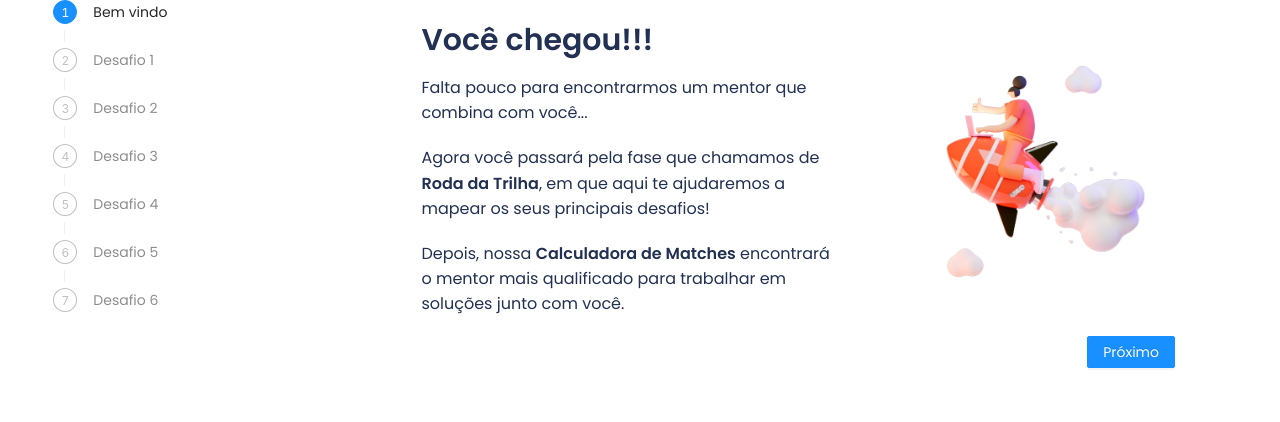
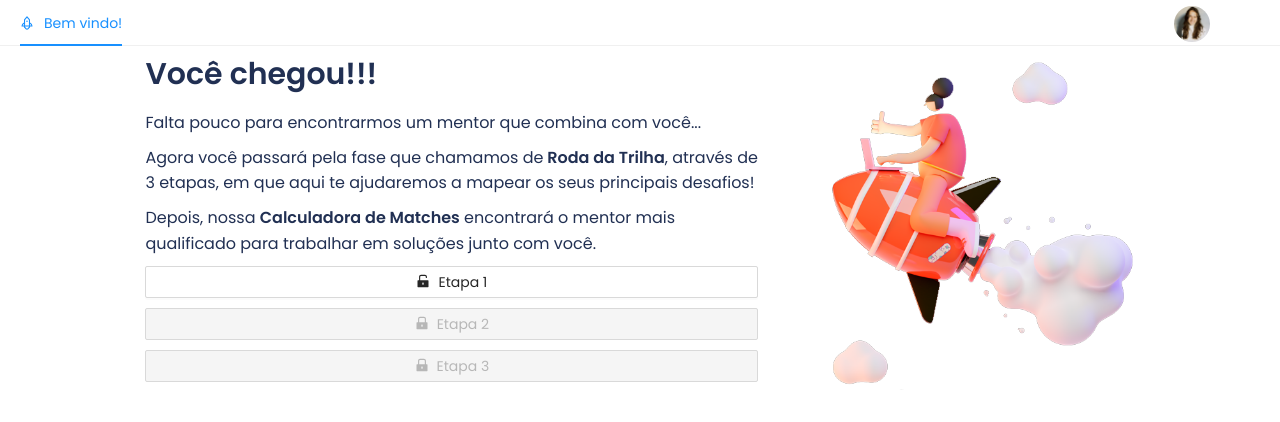
Before and after one commit to gabrdgs/plataforma-next-test, a Next.js app: page /assessment-seed in a window 1280 px wide. Shown: the top 422 px of the page. Built offline with nearby package versions, Linux system fonts and the light colour scheme.

Commit message:
update assessment seed

```diff
--- /dev/null
+++ b/src/views/AssessmentPage/Seed/FirstWheel.jsx
@@ -0,0 +1,130 @@
+import React, { Fragment, useState } from 'react';
+import { Steps, Button, message, Col, Row, Space } from 'antd';
+
+import StepAssessment from './StepAssessment';
+
+const { Step } = Steps;
+
+const contentAssessment = [
+  {
+    title: 'Moradia',
+    subtitle: 'Com base no nível neutro, como você avalia o local em que você vive?',
+    neutral:
+      'Entendo a influência do lar sobre mim e considero que moro em  um ambiente com condições de higiene e privacidade onde posso descansar,  e me sinto seguro em relação às pessoas com quem convivo dentro de casa.',
+    gif: 'https://media.giphy.com/media/5xtDarqCp0eomZaFJW8/giphy.gif',
+  },
+  {
+    title: 'Alimentação',
+    subtitle: 'Com base no nível neutro, como você avalia a sua alimentação?',
+    neutral:
+      'Sei a importância de uma boa alimentação como fonte de  energia para o melhor funcionamento do meu corpo e mente. Com os recursos  que tenho, faço refeições de qualidade nutricional suficiente.',
+    gif: 'https://media.giphy.com/media/jKaFXbKyZFja0/giphy.gif',
+  },
+  {
+    title: 'Gestão de Rotina',
+    subtitle: 'Com base no nível neutro, como você avalia sua gestão de rotina?',
+    neutral:
+      'Sei que existem mais oportunidades à minha disposição do que  tempo disponível, entendo o básico da minha hierarquia de necessidades e  tento aplicar o conceito de gestão de agenda semanal e rotina, e, assim,  tenho tempo para honrar minimamente os compromissos que assumi, sem  prejudicar minha saúde ou relacionamentos.',
+    gif: 'https://media.giphy.com/media/xTiTnxCaP0qE2XYalO/giphy.gif',
+  },
+  {
+    title: 'Pertencimento',
+    subtitle:
+      'Com base no nível neutro, como você avalia a sua sensação de pertencimento no núcleo familiar?',
+    neutral:
+      'Sei a importância de uma boa alimentação como fonte de  energia para o melhor funcionamento do meu corpo e mente. Com os recursos  que tenho, faço refeições de qualidade nutricional suficiente.',
+    gif: 'https://media.giphy.com/media/xT5LMXR7iA0mSSxOBG/giphy.gif',
+  },
+  {
+    title: 'Atividade Física',
+    subtitle: 'Com base no nível neutro, como você avalia a sua prática de exercícios físicos?',
+    neutral:
+      'Sei a importância da prática de exercícios físicos como fonte de energia para o melhor funcionamento do meu corpo e mente e tento os praticar pelo menos 3 vezes na semana.',
+    gif: 'https://media.giphy.com/media/3oriNZoNvn73MZaFYk/giphy.gif',
+  },
+  {
+    title: 'Descanso',
+    subtitle: 'Com base no nível neutro, como você avalia a qualidade do seu descanso?',
+    neutral:
+      'Sei que o sono e o descanso estão diretamente relacionados com minha  capacidade de aprendizado, meu nível de ansiedade e meu equilíbrio físico e mental. Dessa forma, reservo e priorizo momentos de descanso e sono suficientes para minha recuperação na maior parte do mês.',
+    gif: 'https://media.giphy.com/media/Jap1tdjahS0rm/giphy.gif',
+  },
+];
+
+const FirstWheel = (props) => {
+  const [current, setCurrent] = useState(0);
+
+  const next = () => {
+    setCurrent(current + 1);
+  };
+  const prev = () => {
+    setCurrent(current - 1);
+  };
+  const steps = [
+    {
+      title: contentAssessment[0].title,
+      content: <StepAssessment content={contentAssessment[0]} />,
+    },
+    {
+      title: contentAssessment[1].title,
+      content: <StepAssessment content={contentAssessment[1]} />,
+    },
+    {
+      title: contentAssessment[2].title,
+      content: <StepAssessment content={contentAssessment[2]} />,
+    },
+    {
+      title: contentAssessment[3].title,
+      content: <StepAssessment content={contentAssessment[3]} />,
+    },
+    {
+      title: contentAssessment[4].title,
+      content: <StepAssessment content={contentAssessment[4]} />,
+    },
+    {
+      title: contentAssessment[5].title,
+      content: <StepAssessment content={contentAssessment[5]} />,
+    },
+  ];
+
+  return (
+    <Fragment>
+      <Row align="middle" justify="center">
+        <Col xs={{ span: 1 }} sm={{ span: 6 }} md={{ span: 6 }} xl={{ span: 4 }}>
+          <Steps current={current} size="small" direction="vertical">
+            {steps.map((item) => (
+              <Step key={item.title} title={item.title} />
+            ))}
+          </Steps>
+        </Col>
+        <Col offset={1} xs={{ span: 20 }} sm={{ span: 16 }}>
+          <div className="steps-content">{steps[current].content}</div>
+        </Col>
+      </Row>
+      <div className="steps-buttons">
+        <Row justify="end" align="middle">
+          <Space size={5}>
+            {current < contentAssessment.length - 1 && (
+              <Button type="primary" onClick={() => next()}>
+                Próximo
+              </Button>
+            )}
+            {current > 0 && <Button onClick={() => prev()}>Anterior</Button>}
+            {current === contentAssessment.length - 1 && (
+              <Button
+                type="primary"
+                onClick={() => {
+                  message.success('Etapa 1 concluída com sucesso!');
+                  props.onClick(0);
+                }}
+              >
+                Enviar
+              </Button>
+            )}
+          </Space>
+        </Row>
+      </div>
+    </Fragment>
+  );
+};
+export default FirstWheel;
--- a/src/views/AssessmentPage/Seed/Seed.jsx
+++ b/src/views/AssessmentPage/Seed/Seed.jsx
@@ -1,140 +1,58 @@
 import React, { Fragment, useState } from 'react';
-import { Steps, Button, message, Col, Row } from 'antd';
-import 'antd/dist/antd.css';
+import { Button, Col, Row, Space } from 'antd';
+import { RocketOutlined } from '@ant-design/icons';
+import { MenuModel } from '../../../components/MenuModel';
+import { LockFilled, UnlockFilled, CheckSquareFilled } from '@ant-design/icons';
 
+import FirstWheel from './FirstWheel';
 import StepWelcome from './StepWelcome';
-import StepAssessment from './StepAssessment';
-
-const { Step } = Steps;
-
-const contentAssessment = [
-  {
-    title: 'Moradia',
-    subtitle: 'Com base no nível neutro, como você avalia o local em que você vive?',
-    neutral:
-      'Entendo a influência do lar sobre mim e considero que moro em  um ambiente com condições de higiene e privacidade onde posso descansar,  e me sinto seguro em relação às pessoas com quem convivo dentro de casa.',
-    gif: 'https://media.giphy.com/media/5xtDarqCp0eomZaFJW8/giphy.gif',
-  },
-  {
-    title: 'Alimentação',
-    subtitle: 'Com base no nível neutro, como você avalia a sua alimentação?',
-    neutral:
-      'Sei a importância de uma boa alimentação como fonte de  energia para o melhor funcionamento do meu corpo e mente. Com os recursos  que tenho, faço refeições de qualidade nutricional suficiente.',
-    gif: 'https://media.giphy.com/media/jKaFXbKyZFja0/giphy.gif',
-  },
-  {
-    title: 'Gestão de Rotina',
-    subtitle: 'Com base no nível neutro, como você avalia sua gestão de rotina?',
-    neutral:
-      'Sei que existem mais oportunidades à minha disposição do que  tempo disponível, entendo o básico da minha hierarquia de necessidades e  tento aplicar o conceito de gestão de agenda semanal e rotina, e, assim,  tenho tempo para honrar minimamente os compromissos que assumi, sem  prejudicar minha saúde ou relacionamentos.',
-    gif: 'https://media.giphy.com/media/xTiTnxCaP0qE2XYalO/giphy.gif',
-  },
-  {
-    title: 'Pertencimento',
-    subtitle:
-      'Com base no nível neutro, como você avalia a sua sensação de pertencimento no núcleo familiar?',
-    neutral:
-      'Sei a importância de uma boa alimentação como fonte de  energia para o melhor funcionamento do meu corpo e mente. Com os recursos  que tenho, faço refeições de qualidade nutricional suficiente.',
-    gif: 'https://media.giphy.com/media/xT5LMXR7iA0mSSxOBG/giphy.gif',
-  },
-  {
-    title: 'Atividade Física',
-    subtitle: 'Com base no nível neutro, como você avalia a sua prática de exercícios físicos?',
-    neutral:
-      'Sei a importância da prática de exercícios físicos como fonte de energia para o melhor funcionamento do meu corpo e mente e tento os praticar pelo menos 3 vezes na semana.',
-    gif: 'https://media.giphy.com/media/3oriNZoNvn73MZaFYk/giphy.gif',
-  },
-  {
-    title: 'Descanso',
-    subtitle: 'Com base no nível neutro, como você avalia a qualidade do seu descanso?',
-    neutral:
-      'Sei que o sono e o descanso estão diretamente relacionados com minha  capacidade de aprendizado, meu nível de ansiedade e meu equilíbrio físico e mental. Dessa forma, reservo e priorizo momentos de descanso e sono suficientes para minha recuperação na maior parte do mês.',
-    gif: 'https://media.giphy.com/media/Jap1tdjahS0rm/giphy.gif',
-  },
-];
 
 export default function Seed() {
-  const [current, setCurrent] = useState(0);
-  const [stepInfoCompleted, setStepInfoCompleted] = useState(false);
-
-  const next = () => {
-    setCurrent(current + 1);
+  const menuItems = [
+    {
+      key: 'begin',
+      title: 'Bem vindo!',
+      icon: <RocketOutlined />,
+    },
+  ];
+  const [contentIndex, setContentIndex] = useState(0);
+  const onClickButton = (index) => {
+    setContentIndex(index);
   };
-  const prev = () => {
-    setCurrent(current - 1);
-  };
-
-  const onChangeStepInfo = (value) => {
-    setStepInfoCompleted(value);
-  };
-
-  const disableNext = () => {
-    if (stepInfoCompleted || current === 0) return false;
-    else return true;
-  };
-
-  const steps = [
+  const wheelContent = [
     {
-      title: 'Bem vindo',
-      content: <StepWelcome />,
+      title: 'Etapa 1',
+      disabled: false,
+      icon: <UnlockFilled />,
+      content: <FirstWheel />,
     },
     {
-      title: 'Desafio 1',
-      content: <StepAssessment content={contentAssessment[0]} />,
+      title: 'Etapa 2',
+      disabled: true,
+      icon: <LockFilled />,
+      content: <FirstWheel />,
     },
     {
-      title: 'Desafio 2',
-      content: <StepAssessment content={contentAssessment[1]} />,
+      title: 'Etapa 3',
+      disabled: true,
+      icon: <LockFilled />,
+      content: <FirstWheel />,
     },
-    {
-      title: 'Desafio 3',
-      content: <StepAssessment content={contentAssessment[2]} />,
-    },
-    {
-      title: 'Desafio 4',
-      content: <StepAssessment content={contentAssessment[3]} />,
-    },
-    {
-      title: 'Desafio 5',
-      content: <StepAssessment content={contentAssessment[4]} />,
-    },
-    {
-      title: 'Desafio 6',
-      content: <StepAssessment content={contentAssessment[5]} />,
-    },
+  ];
+
+  const content = [
+    <StepWelcome contentSteps={wheelContent} onClick={onClickButton} />,
+    <FirstWheel onClick={onClickButton} />,
+    <FirstWheel onClick={onClickButton} />,
+    <FirstWheel onClick={onClickButton} />,
   ];
 
   return (
     <Fragment>
-      <Row align="middle">
-        <Col xs={{ span: 1, offset: 1 }} sm={{ span: 6 }} md={{ span: 6 }} xl={{ span: 4 }}>
-          <Steps current={current} size="small" direction="vertical">
-            {steps.map((item) => (
-              <Step key={item.title} title={item.title} />
-            ))}
-          </Steps>
-        </Col>
-        <Col offset={1} xs={{ span: 20, offset: 2 }} sm={{ span: 16, offset: 1 }}>
-          <div className="steps-content">{steps[current].content}</div>
-        </Col>
+      <MenuModel menuItems={menuItems} userType="seed" />
+      <Row gutter={[32, 16]} align="middle" justify="center">
+        <Col>{content[contentIndex]}</Col>
       </Row>
-      <div className="steps-action" align="right" style={{ marginRight: '105px' }}>
-        {current > 0 && (
-          <Button style={{ margin: '0 8px' }} onClick={() => prev()}>
-              Anterior
-          </Button>
-        )}
-        {current < steps.length - 1 && (
-          <Button type="primary" onClick={() => next()} disabled={disableNext()}>
-            Próximo
-          </Button>
-        )}
-        {current === steps.length - 1 && (
-          <Button type="primary" onClick={() => message.success('Processo Completo')}>
-            Enviar
-          </Button>
-        )}
-      </div>
     </Fragment>
   );
 }
--- a/src/views/AssessmentPage/Seed/StepWelcome.jsx
+++ b/src/views/AssessmentPage/Seed/StepWelcome.jsx
@@ -1,26 +1,27 @@
-import React from 'react';
+import React, { useEffect } from 'react';
 import Image from 'next/image';
-import { Col, Row, Space } from 'antd';
+import { Col, Row, Space, Button } from 'antd';
 import { Heading } from '../../../components/Heading';
 import { Paragraph } from '../../../components/Paragraph';
 
 import welcomeImage from '../../../assets/images/characters/rocket-girl.png';
 
-const StepWelcome = () => {
+const StepWelcome = (props) => {
+  const buttonSteps = props.contentSteps;
 
   return (
-    <Row gutter={[32, 16]} align="middle" justify="space-around">
-      <Col span={12} offset={2} xs={20} sm={20} md={12} lg={12} xl={12}>
+    <Row gutter={[32, 16]} align="middle" justify="center">
+      <Col span={12} xs={20} sm={20} md={22} lg={12} xl={12}>
         <Heading>Você chegou!!!</Heading>
-        <Space direction="vertical" size={20}>
+        <Space direction="vertical" size={10}>
           <Row>
             <Paragraph>Falta pouco para encontrarmos um mentor que combina com você...</Paragraph>
           </Row>
           <Row>
             <Paragraph>
               Agora você passará pela fase que chamamos de
-              <strong> Roda da Trilha</strong>, em que aqui te ajudaremos a mapear os seus
-              principais desafios!
+              <strong> Roda da Trilha</strong>, através de 3 etapas, em que aqui te ajudaremos a
+              mapear os seus principais desafios!
             </Paragraph>
           </Row>
           <Row>
@@ -29,9 +30,20 @@ const StepWelcome = () => {
               qualificado para trabalhar em soluções junto com você.
             </Paragraph>
           </Row>
+          {buttonSteps.map((item, index) => (
+            <Button
+              icon={item.icon}
+              disabled={item.disabled}
+              block
+              key={`btn-${index}`}
+              onClick={() => props.onClick(index + 1)}
+            >
+              {item.title}
+            </Button>
+          ))}
         </Space>
       </Col>
-      <Col span={8} xs={18} sm={14} md={8} lg={8} xl={7}>
+      <Col span={8} xs={18} sm={14} md={16} lg={8} xl={7}>
         <Image src={welcomeImage} alt="gif" layout="responsive" />
       </Col>
     </Row>
--- a/src/views/MatchingPage/Mentor/Mentor.jsx
+++ b/src/views/MatchingPage/Mentor/Mentor.jsx
@@ -2,7 +2,6 @@ import React, { Fragment, useState, useEffect } from 'react';
 import Image from 'next/image';
 import { Col, Row, Timeline, Space } from 'antd';
 import { UnorderedListOutlined, HeartOutlined, ClockCircleOutlined } from '@ant-design/icons';
-import 'antd/dist/antd.css';
 import { Heading } from '../../../components/Heading';
 import { Paragraph } from '../../../components/Paragraph';
 import { SocialMedia } from '../../../components/SocialMedia';
```
